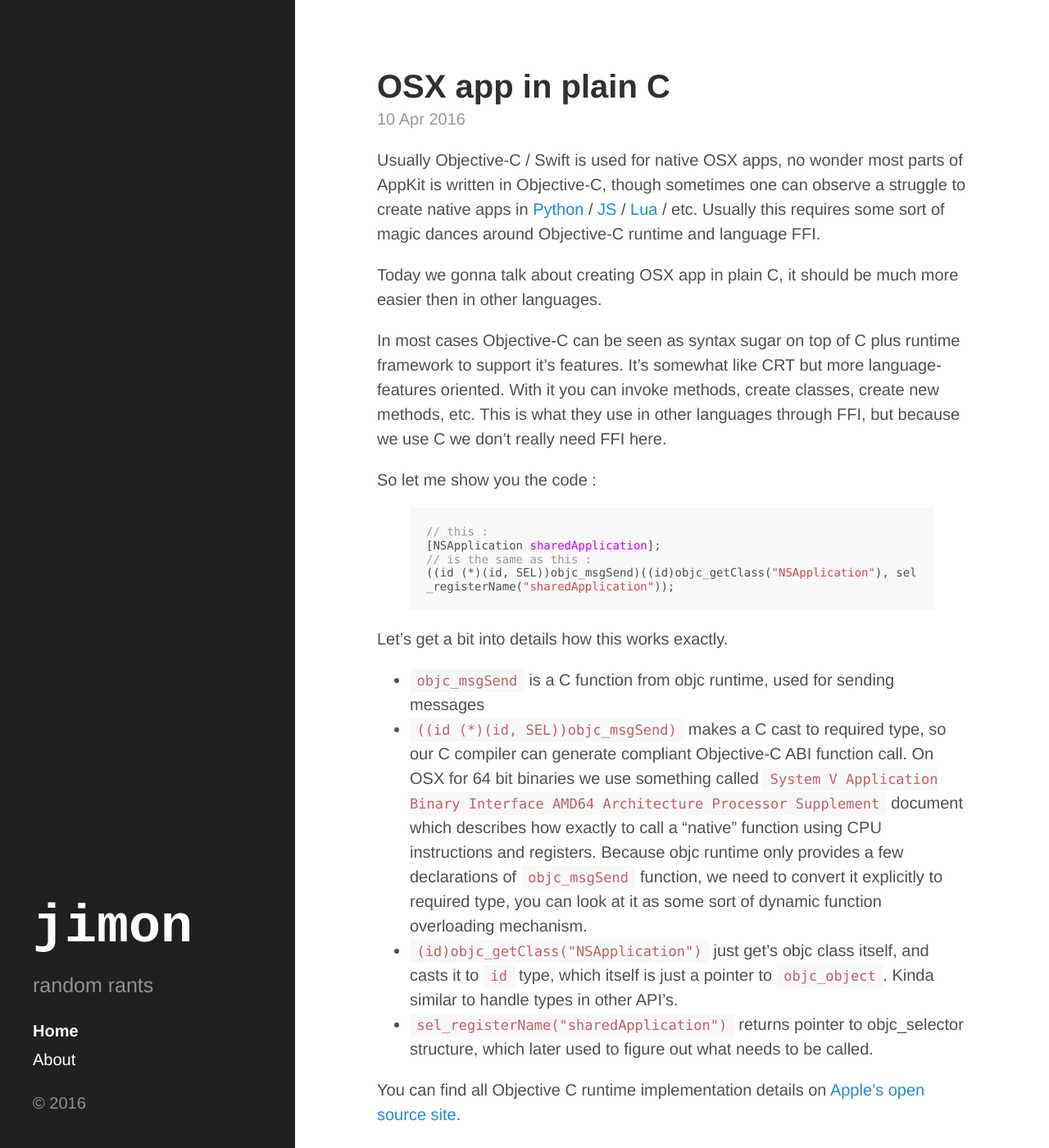
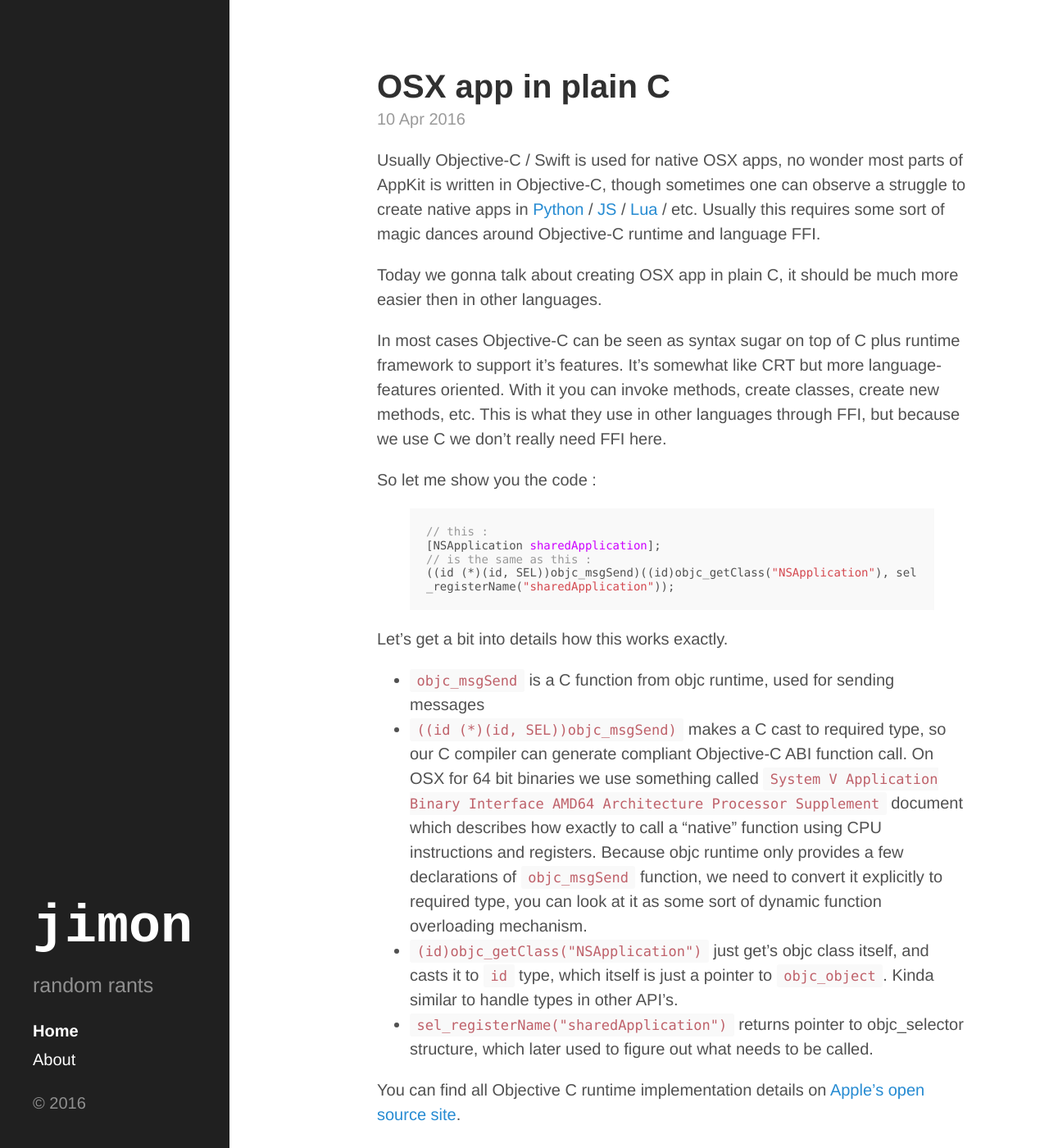
Before and after one commit to jimon/jimon.github.io, a Jekyll site: the page built from index.html, in a window 1280 px wide and 1400 px high. Shown: the whole window at 82% size. Built offline with Jekyll 4.4.1, drawn with Linux system fonts in a browser that asks for light colours; the list of posts is cut into pages by our own code.

```diff
--- a/public/css/hyde.css
+++ b/public/css/hyde.css
@@ -65,7 +65,7 @@
     top: 0;
     left: 0;
     bottom: 0;
-    width: 18rem;
+    width: 14rem;
     text-align: left;
   }
 }
@@ -128,7 +128,7 @@
 
 @media (min-width: 48em) {
   .content {
-    max-width: 38rem;
+    max-width: 50rem;
     margin-left: 20rem;
     margin-right: 2rem;
   }
```
